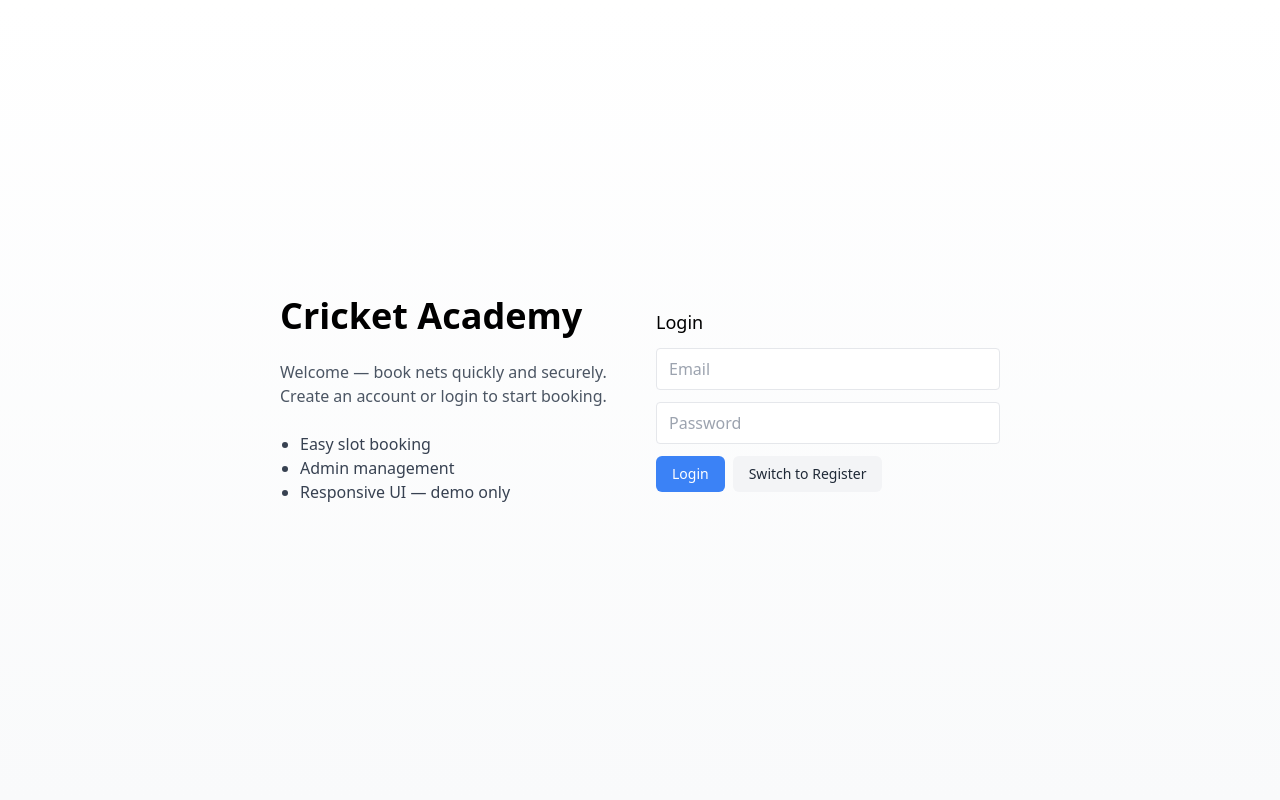
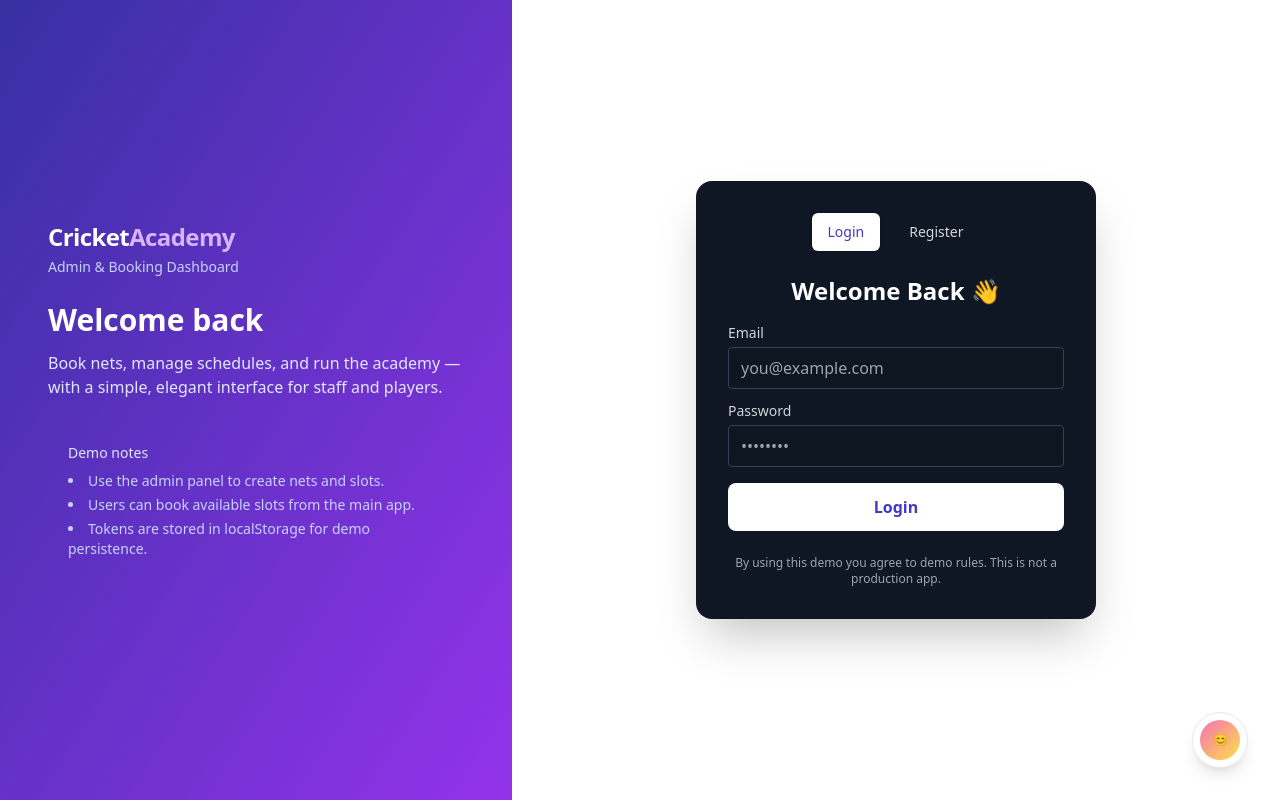
Before and after one commit to AJEESH-MJ/booking_cloudops, a React (Create React App) app in the folder frontend/: page / in a window 1280 px wide. Built offline with nearby package versions, Linux system fonts and the light colour scheme; no server answers.

Commit message:
style(auth): Style home & auth form UI

```diff
--- a/frontend/src/components/AuthForm.js
+++ b/frontend/src/components/AuthForm.js
@@ -1,82 +1,171 @@
 // frontend/src/components/AuthForm.js
-import React, { useState } from 'react';
-import axios from 'axios';
+import React, { useEffect, useState } from 'react';
+import api from '../utils/api.js';
 
-export default function AuthForm({ apiBase = process.env.REACT_APP_API_BASE || 'http://localhost:8080/api', onLogin }) {
-  const [mode, setMode] = useState('login');
+export default function AuthForm({
+  initialMode = 'login', // 'login' | 'register'
+  onLogin,               // convenience: parent may pass onLogin(token,user)
+  onLoginSubmit,         // optional override: parent handles submit
+  onRegisterSubmit,      // optional override: parent handles register
+  loading = false,       // parent can drive loading state
+  setTab,                // optional: allow parent to change tab
+}) {
+  const [mode, setMode] = useState(initialMode);
   const [email, setEmail] = useState('');
   const [password, setPassword] = useState('');
   const [name, setName] = useState('');
-  const [message, setMessage] = useState('');
+  const [confirm, setConfirm] = useState('');
+  const [msg, setMsg] = useState('');
+  const [localLoading, setLocalLoading] = useState(false);
 
-  const toggle = () => {
-    setMode(mode === 'login' ? 'register' : 'login');
-    setMessage('');
-  };
+  // sync parent tab control if provided
+  useEffect(() => {
+    setMode(initialMode);
+  }, [initialMode]);
 
-  const submit = async (e) => {
-    e.preventDefault();
-    setMessage('');
+  // local guard for combined loading state
+  const busy = loading || localLoading;
+
+  async function handleLoginSubmit(e) {
+    e?.preventDefault?.();
+    setMsg('');
+    if (!email || !password) return setMsg('Please enter email and password');
+    if (onLoginSubmit) return onLoginSubmit(e); // parent will handle (Home)
+    setLocalLoading(true);
     try {
-      if (mode === 'register') {
-        await axios.post(`${apiBase}/auth/register`, { name, email, password });
-        // auto-login after register
-        const res = await axios.post(`${apiBase}/auth/login`, { email, password });
-        const token = res.data.token;
-        const user = res.data.user ?? null;
+      const res = await api.post('/auth/login', { email, password });
+      const token = res.data?.token || res.data;
+      const user = res.data?.user || null;
+      if (!token) throw new Error('No token returned');
       if (onLogin) onLogin(token, user);
-        setMessage('Registered and logged in');
+      setMsg('Logged in');
+    } catch (err) {
+      console.error('login', err);
+      setMsg(err.response?.data?.error || err.message || 'Login failed');
+    } finally {
+      setLocalLoading(false);
+    }
+  }
+
+  async function handleRegisterSubmit(e) {
+    e?.preventDefault?.();
+    setMsg('');
+    if (!name || !email || !password) return setMsg('Please fill all fields');
+    if (password !== confirm) return setMsg('Passwords do not match');
+    if (onRegisterSubmit) return onRegisterSubmit(e); // parent will handle
+    setLocalLoading(true);
+    try {
+      const res = await api.post('/auth/register', { name, email, password });
+      const token = res.data?.token || res.data;
+      const user = res.data?.user || null;
+      if (token && onLogin) {
+        onLogin(token, user);
+        setMsg('Registered and logged in');
       } else {
-        const res = await axios.post(`${apiBase}/auth/login`, { email, password });
-        const token = res.data.token;
-        const user = res.data.user ?? null;
-        if (onLogin) onLogin(token, user);
-        setMessage('Logged in');
+        setMsg('Account created — please login');
+        setMode('login');
+        setName(''); setEmail(''); setPassword(''); setConfirm('');
+        if (setTab) setTab('login');
       }
     } catch (err) {
-      console.error(err);
-      const errMsg = err.response?.data?.error || err.message || 'Auth failed';
-      setMessage(errMsg);
+      console.error('register', err);
+      setMsg(err.response?.data?.error || err.message || 'Registration failed');
+    } finally {
+      setLocalLoading(false);
     }
-  };
+  }
+
+  // small UI helpers
+  const tabClass = (t) =>
+    `px-4 py-2 rounded-md text-sm ${mode === t ? 'bg-white text-indigo-700 shadow' : 'bg-transparent text-gray-300 border border-transparent hover:bg-white/5'}`;
 
   return (
-    <div>
-      <h3 className="text-lg font-medium mb-3">{mode === 'login' ? 'Login' : 'Register'}</h3>
-      <form onSubmit={submit} className="space-y-3">
+    <div className="relative">
+      <div className="bg-[#0f1724] text-white rounded-2xl shadow-2xl p-8 max-w-md">
+        <div className="flex justify-center gap-3 mb-6">
+          <button
+            onClick={() => { setMode('login'); if (setTab) setTab('login'); }}
+            className={tabClass('login')}
+            disabled={busy}
+          >
+            Login
+          </button>
+          <button
+            onClick={() => { setMode('register'); if (setTab) setTab('register'); }}
+            className={tabClass('register')}
+            disabled={busy}
+          >
+            Register
+          </button>
+        </div>
+
+        <h2 className="text-2xl font-extrabold text-center mb-4">Welcome Back <span className="inline-block">👋</span></h2>
+
         {mode === 'register' && (
+          <div className="mb-3">
+            <label className="block text-sm text-gray-300 mb-1">Name</label>
             <input
-            className="w-full border rounded px-3 py-2"
-            placeholder="Name"
               value={name}
               onChange={(e) => setName(e.target.value)}
-            required
+              className="w-full bg-[#0e1620] border border-gray-700 rounded px-3 py-2 placeholder-gray-400 focus:outline-none"
+              placeholder="Your name"
             />
+          </div>
         )}
+
+        <form onSubmit={mode === 'login' ? handleLoginSubmit : handleRegisterSubmit}>
+          <div className="mb-3">
+            <label className="block text-sm text-gray-300 mb-1">Email</label>
             <input
-          className="w-full border rounded px-3 py-2"
-          placeholder="Email"
               type="email"
               value={email}
               onChange={(e) => setEmail(e.target.value)}
-          required
+              className="w-full bg-[#0e1620] border border-gray-700 rounded px-3 py-2 placeholder-gray-400 focus:outline-none"
+              placeholder="you@example.com"
             />
+          </div>
+
+          <div className="mb-3">
+            <label className="block text-sm text-gray-300 mb-1">Password</label>
             <input
-          className="w-full border rounded px-3 py-2"
-          placeholder="Password"
               type="password"
               value={password}
               onChange={(e) => setPassword(e.target.value)}
-          required
+              className="w-full bg-[#0e1620] border border-gray-700 rounded px-3 py-2 placeholder-gray-400 focus:outline-none"
+              placeholder="••••••••"
             />
+          </div>
 
-        <div className="flex gap-2">
-          <button type="submit" className="btn btn-primary"> {mode === 'login' ? 'Login' : 'Register'} </button>
-          <button type="button" onClick={toggle} className="btn btn-ghost"> {mode === 'login' ? 'Switch to Register' : 'Switch to Login'} </button>
+          {mode === 'register' && (
+            <div className="mb-3">
+              <label className="block text-sm text-gray-300 mb-1">Confirm password</label>
+              <input
+                type="password"
+                value={confirm}
+                onChange={(e) => setConfirm(e.target.value)}
+                className="w-full bg-[#0e1620] border border-gray-700 rounded px-3 py-2 placeholder-gray-400 focus:outline-none"
+                placeholder="Repeat password"
+              />
+            </div>
+          )}
+
+          <div className="mt-4">
+            <button
+              type="submit"
+              disabled={busy}
+              className="w-full bg-white text-indigo-700 py-3 rounded-lg font-semibold hover:shadow"
+            >
+              {busy ? 'Please wait…' : mode === 'login' ? 'Login' : 'Create account'}
+            </button>
           </div>
         </form>
 
-      {message && <div className="mt-3 text-sm text-red-600">{message}</div>}
+        {msg && <div className="mt-3 text-sm text-red-300">{msg}</div>}
+
+        <div className="mt-6 text-center text-xs text-gray-400">
+          By using this demo you agree to demo rules. This is not a production app.
+        </div>
+      </div>
     </div>
   );
 }
--- a/frontend/src/pages/Home.js
+++ b/frontend/src/pages/Home.js
@@ -1,35 +1,138 @@
-import React from 'react';
+// frontend/src/pages/Home.js
+import React, { useState } from 'react';
+import { useNavigate } from 'react-router-dom';
+import api from '../utils/api.js';
 import AuthForm from '../components/AuthForm.js';
 
-export default function Home({ onLogin }) {
+function Toast({ text, onClose }) {
+  if (!text) return null;
   return (
-    <div className="min-h-screen flex items-center justify-center bg-gradient-to-b from-white to-gray-50">
-      <div className="w-full max-w-3xl mx-auto grid grid-cols-1 md:grid-cols-2 gap-8 items-center px-6">
-        <div className="space-y-6">
-          <h1 className="text-4xl font-extrabold text-brand-500">
-            Cricket Academy
-          </h1>
-          <p className="text-gray-600">
-            Welcome — book nets quickly and securely. Create an account or login
-            to start booking.
-          </p>
-
-          <ul className="list-disc ml-5 text-gray-700">
-            <li>Easy slot booking</li>
-            <li>Admin management</li>
-            <li>Responsive UI — demo only</li>
-          </ul>
-        </div>
-
-        <div className="card">
-          <AuthForm
-            apiBase={
-              process.env.REACT_APP_API_BASE || 'http://localhost:8080/api'
-            }
-            onLogin={onLogin}
-          />
-        </div>
+    <div className="fixed right-6 bottom-6 z-50">
+      <div className="bg-black/90 text-white px-4 py-2 rounded shadow-md flex items-center gap-3">
+        <div className="text-sm">{text}</div>
+        <button onClick={onClose} className="text-xs opacity-80 hover:opacity-100">
+          Close
+        </button>
       </div>
     </div>
   );
 }
+
+export default function Home({ onLogin }) {
+  const [tab, setTab] = useState('login');
+  const [loading, setLoading] = useState(false);
+  const [toast, setToast] = useState('');
+  const [loginForm, setLoginForm] = useState({ email: '', password: '' });
+  const [regForm, setRegForm] = useState({ name: '', email: '', password: '', confirm: '' });
+
+  const navigate = useNavigate();
+
+  async function handleLogin(e) {
+    e?.preventDefault?.();
+    if (!loginForm.email || !loginForm.password) return setToast('Please enter email and password');
+    setLoading(true);
+    try {
+      const res = await api.post('/auth/login', loginForm);
+      const token = res.data?.token || res.data;
+      const user = res.data?.user || res.data?.userInfo || null;
+      if (!token) return setToast('Login failed (no token returned)');
+      onLogin(token, user);
+      setToast('Login successful');
+      navigate('/app', { replace: true });
+    } catch (err) {
+      console.error('login', err);
+      setToast(err.response?.data?.error || err.message || 'Login failed');
+    } finally {
+      setLoading(false);
+    }
+  }
+
+  async function handleRegister(e) {
+    e?.preventDefault?.();
+    if (!regForm.name || !regForm.email || !regForm.password) return setToast('Please fill all fields');
+    if (regForm.password !== regForm.confirm) return setToast('Passwords do not match');
+    setLoading(true);
+    try {
+      const res = await api.post('/auth/register', {
+        name: regForm.name,
+        email: regForm.email,
+        password: regForm.password,
+      });
+      const token = res.data?.token || res.data;
+      const user = res.data?.user || null;
+      if (token) {
+        onLogin(token, user);
+        setToast('Account created');
+      } else {
+        setToast('Account created — you can now login');
+        setTab('login');
+        setRegForm({ name: '', email: '', password: '', confirm: '' });
+      }
+    } catch (err) {
+      console.error('register', err);
+      setToast(err.response?.data?.error || err.message || 'Registration failed');
+    } finally {
+      setLoading(false);
+    }
+  }
+
+  return (
+    <div className="min-h-screen bg-gray-50">
+      <div className="flex min-h-screen">
+        {/* Left: Brand / Info Column */}
+        <aside className="hidden lg:flex w-2/5 bg-gradient-to-br from-indigo-800 to-purple-600 text-white p-12 flex-col justify-center">
+          <div className="max-w-md space-y-6">
+            <div>
+              <div className="text-2xl font-bold tracking-tight">
+                Cricket<span className="text-purple-300">Academy</span>
+              </div>
+              <div className="text-sm text-indigo-200 mt-1">Admin & Booking Dashboard</div>
+            </div>
+
+            <div>
+              <h1 className="text-3xl font-extrabold leading-tight">Welcome back</h1>
+              <p className="mt-3 text-indigo-100">
+                Book nets, manage schedules, and run the academy — with a simple, elegant interface for staff and players.
+              </p>
+            </div>
+
+            <div className="bg-white/8 p-5 rounded-lg">
+              <div className="text-sm text-indigo-100 font-medium mb-2">Demo notes</div>
+              <ul className="text-sm text-indigo-200 list-disc list-inside space-y-1">
+                <li>Use the admin panel to create nets and slots.</li>
+                <li>Users can book available slots from the main app.</li>
+                <li>Tokens are stored in localStorage for demo persistence.</li>
+              </ul>
+            </div>
+          </div>
+        </aside>
+
+        {/* Right: Auth area */}
+        <main className="flex-1 flex items-center justify-center bg-white">
+          <div className="w-full max-w-md px-6 py-10 relative">
+            {/* AuthForm card sits here (the AuthForm component renders the dark card) */}
+            <AuthForm
+              initialMode={tab}
+              onLogin={onLogin}
+              onLoginSubmit={handleLogin}
+              onRegisterSubmit={handleRegister}
+              loading={loading}
+              setTab={setTab}
+            />
+          </div>
+
+          {/* Floating avatar / decorative element (optional) */}
+          <div className="fixed right-8 bottom-8">
+            <div className="w-14 h-14 rounded-full bg-white/90 border border-gray-200 flex items-center justify-center shadow-lg">
+              <div className="w-10 h-10 rounded-full bg-gradient-to-br from-pink-400 to-yellow-300 flex items-center justify-center text-xs font-bold">
+                😊
+              </div>
+            </div>
+          </div>
+        </main>
+      </div>
+
+      <Toast text={toast} onClose={() => setToast('')} />
+    </div>
+  );
+}
```
Lines whose indentation alone changed are shown as unchanged.
